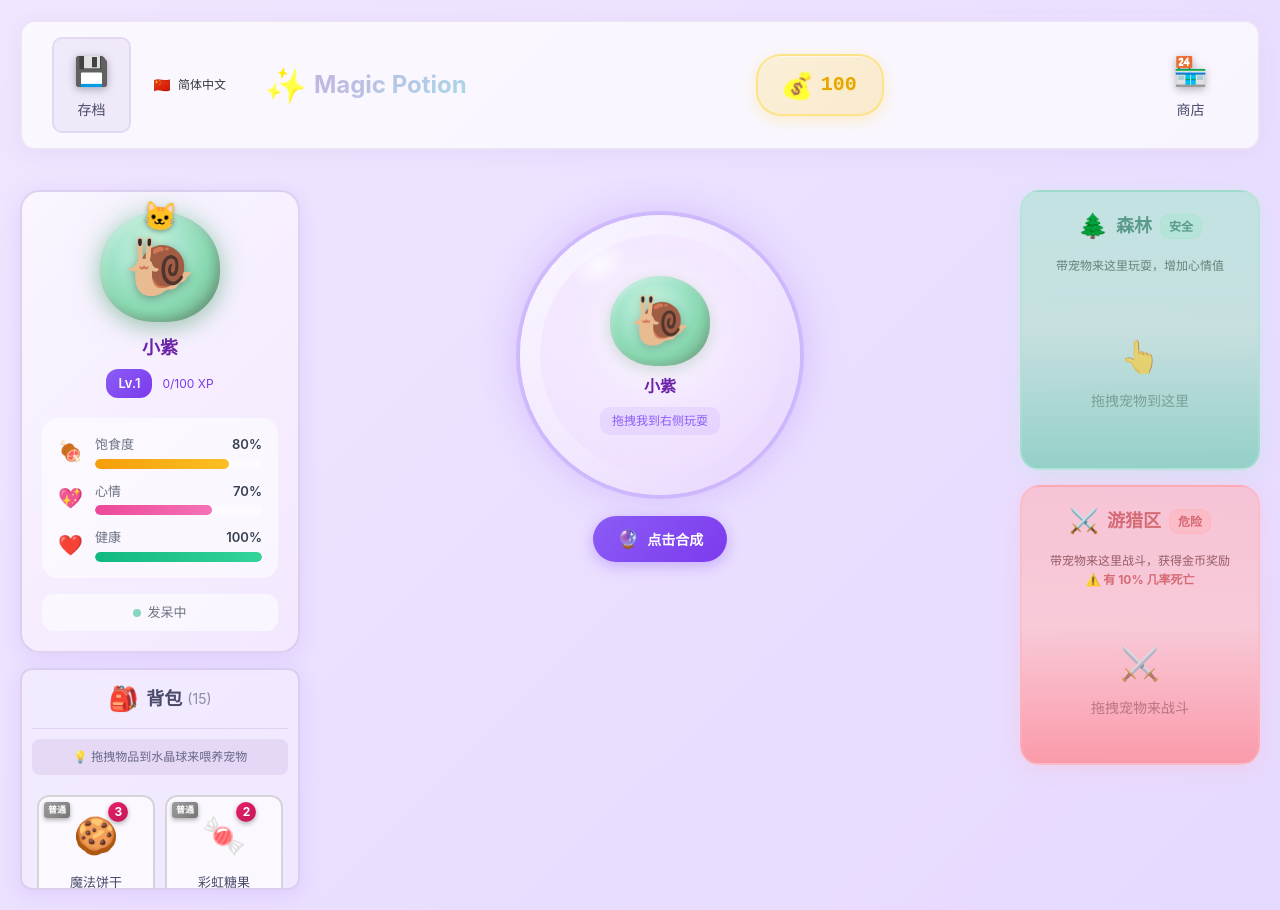
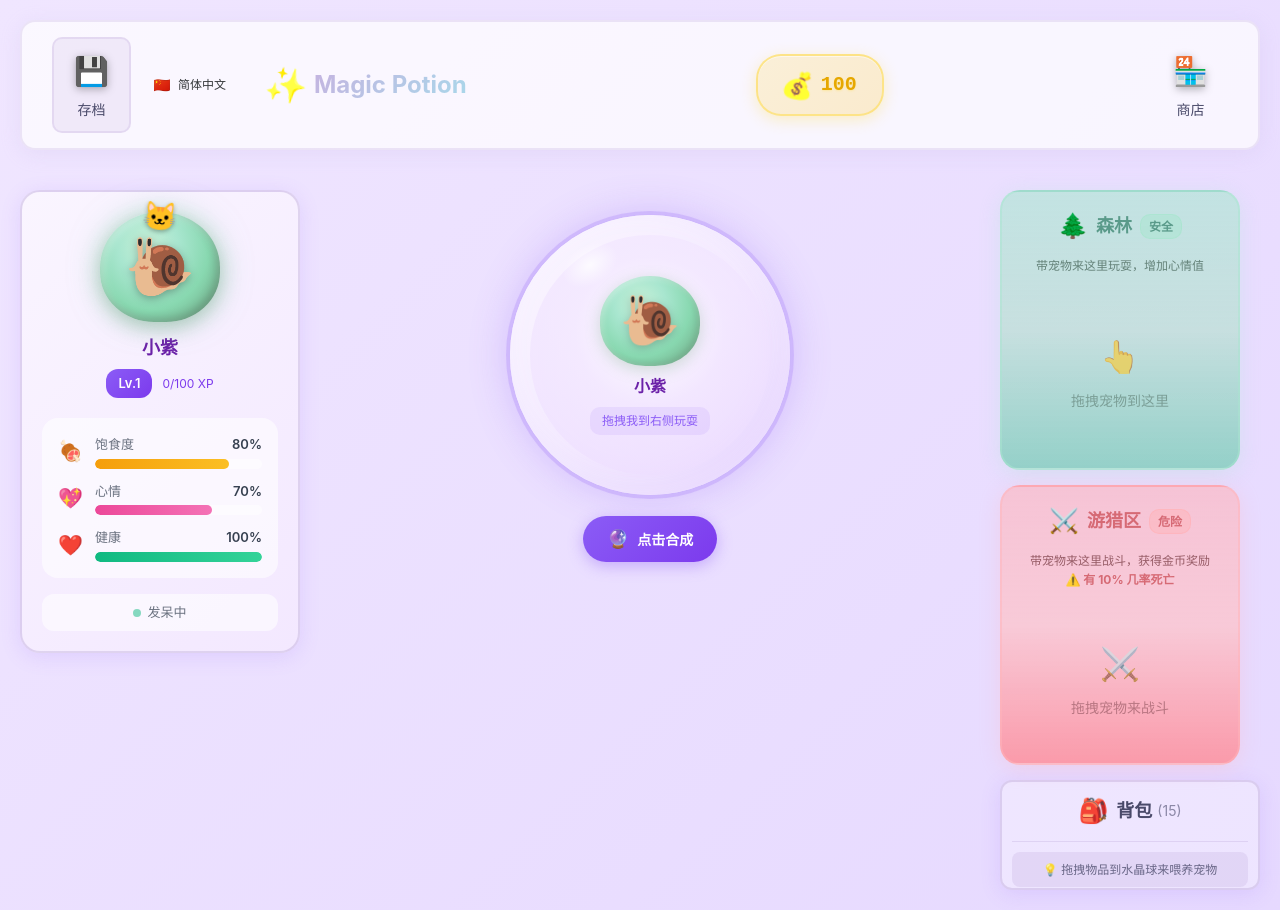
Before and after one commit to doramon6868/magic-potion, a Vue app: page / in a window 1280 px wide. Built offline with nearby package versions, Linux system fonts and the light colour scheme.

Commit message:
重新布局：背包移到右侧户外区下方
- 左侧：PetDisplay（宠物信息）
- 中间：CrystalBall（水晶球）
- 右侧：户外区（上）+ 背包（下）

Co-Authored-By: Claude Opus 4.6 <noreply@anthropic.com>

```diff
--- a/src/App.vue
+++ b/src/App.vue
@@ -36,13 +36,9 @@
     <!-- ==================== 中间游戏区域 ==================== -->
     <div class="game-area">
       <!--
-        左侧：宠物信息 + 背包
-        宠物头像和属性条放在背包上方
+        左侧：宠物信息
       -->
-      <div class="left-panel">
-        <PetDisplay class="pet-display-wrapper" />
-        <Backpack class="backpack-wrapper" />
-      </div>
+      <PetDisplay class="pet-display-wrapper" />
 
       <!--
         中间：宠物互动区域（简化版圆形水晶球）
@@ -54,12 +50,15 @@
       <CrystalBall class="crystal-ball-wrapper" @open-synthesis="showSynthesis = true" />
 
       <!--
-        右侧：户外区域（森林 + 游猎区）
-        宠物可以拖拽到这里进行探索或战斗
+        右侧：户外区域 + 背包
+        宠物可以拖拽到户外进行探索或战斗
       -->
-      <div class="outdoor-wrapper">
-        <OutdoorPlay class="outdoor-zone" />
-        <OutdoorHunt class="outdoor-zone" />
+      <div class="right-panel">
+        <div class="outdoor-wrapper">
+          <OutdoorPlay class="outdoor-zone" />
+          <OutdoorHunt class="outdoor-zone" />
+        </div>
+        <Backpack class="backpack-right" />
       </div>
     </div>
 
@@ -293,10 +292,18 @@ export default {
   min-height: 600px;
 }
 
-/* 左侧面板容器 - 宠物 + 背包 */
-.left-panel {
+/* 宠物显示区域 */
+.pet-display-wrapper {
   /* 固定宽度 */
   width: 280px;
+  /* 弹性不收缩 */
+  flex-shrink: 0;
+}
+
+/* 右侧面板 - 户外 + 背包 */
+.right-panel {
+  /* 固定宽度 */
+  width: 260px;
   /* 弹性不收缩 */
   flex-shrink: 0;
   /* 垂直排列 */
@@ -307,16 +314,10 @@ export default {
   max-height: calc(100vh - 100px);
 }
 
-/* 宠物显示区域 */
-.pet-display-wrapper {
-  /* 不收缩 */
-  flex-shrink: 0;
-}
-
-/* 背包容器 */
-.backpack-wrapper {
+/* 右侧背包容器 */
+.backpack-right {
   /* 固定高度 */
-  height: 280px;
+  height: 220px;
   /* 超出时可滚动 */
   overflow-y: auto;
   /* 背景 */
```
